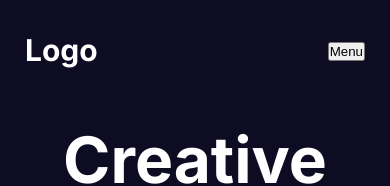
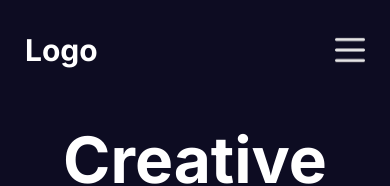
Before and after one commit to RomwelFeliciano/nextjs-fullstack, a Next.js app: page / in a window 390 px wide. Shown: the top 186 px of the page. Built offline with nearby package versions, Linux system fonts and the light colour scheme.

Commit message:
Hamburger Menu: UI

```diff
--- a/src/components/navbar/links/Links.jsx
+++ b/src/components/navbar/links/Links.jsx
@@ -3,6 +3,7 @@
 import { useState } from 'react';
 import styles from './links.module.css';
 import NavLink from './navLink/NavLink';
+import Image from 'next/image';
 
 const links = [
   {
@@ -44,7 +45,14 @@ const Links = () => {
           <NavLink item={{ title: 'Login', path: '/login' }} />
         )}
       </div>
-      <button onClick={() => setIsOpen((prev) => !prev)}>Menu</button>
+      <Image
+        className={styles.menuButton}
+        src='/menu.png'
+        alt=''
+        width={30}
+        height={30}
+        onClick={() => setIsOpen((prev) => !prev)}
+      />
       {isOpen && (
         <div className={styles.mobileLinks}>
           {links.map((link) => (
```
